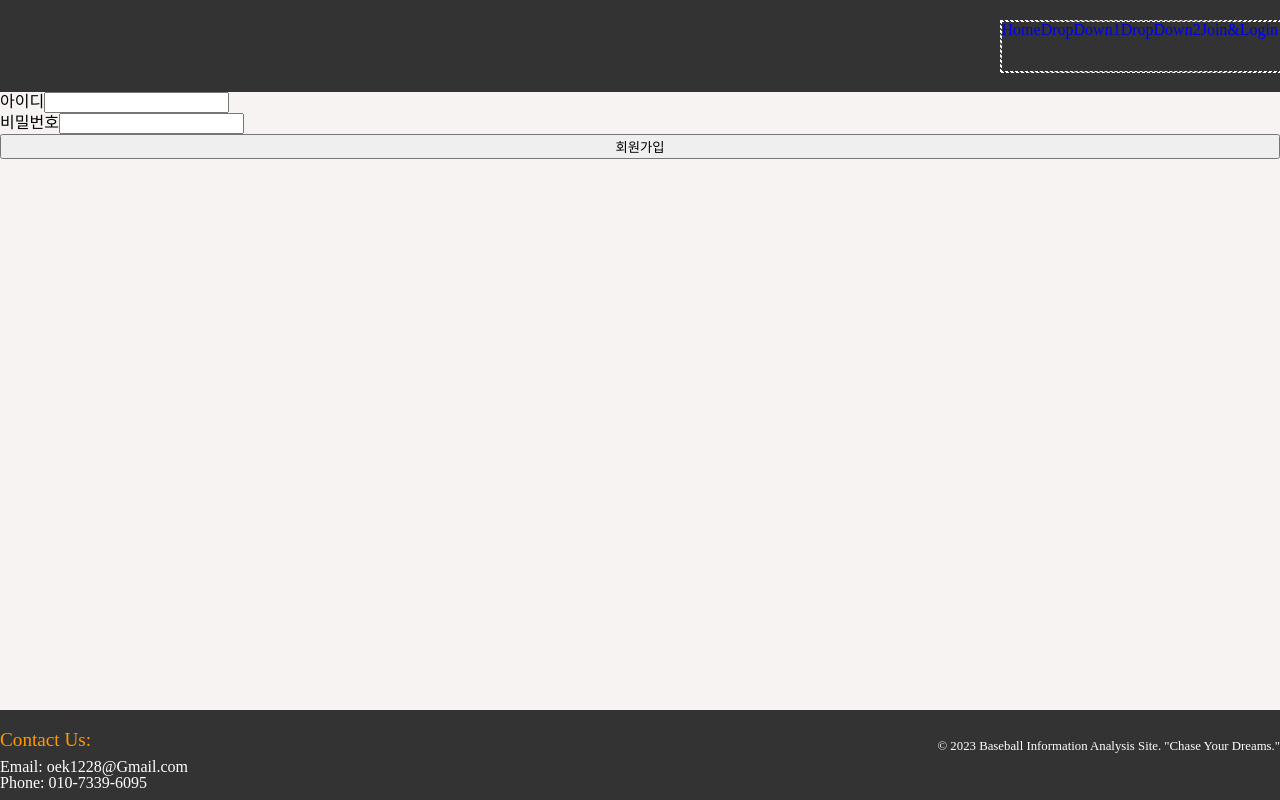
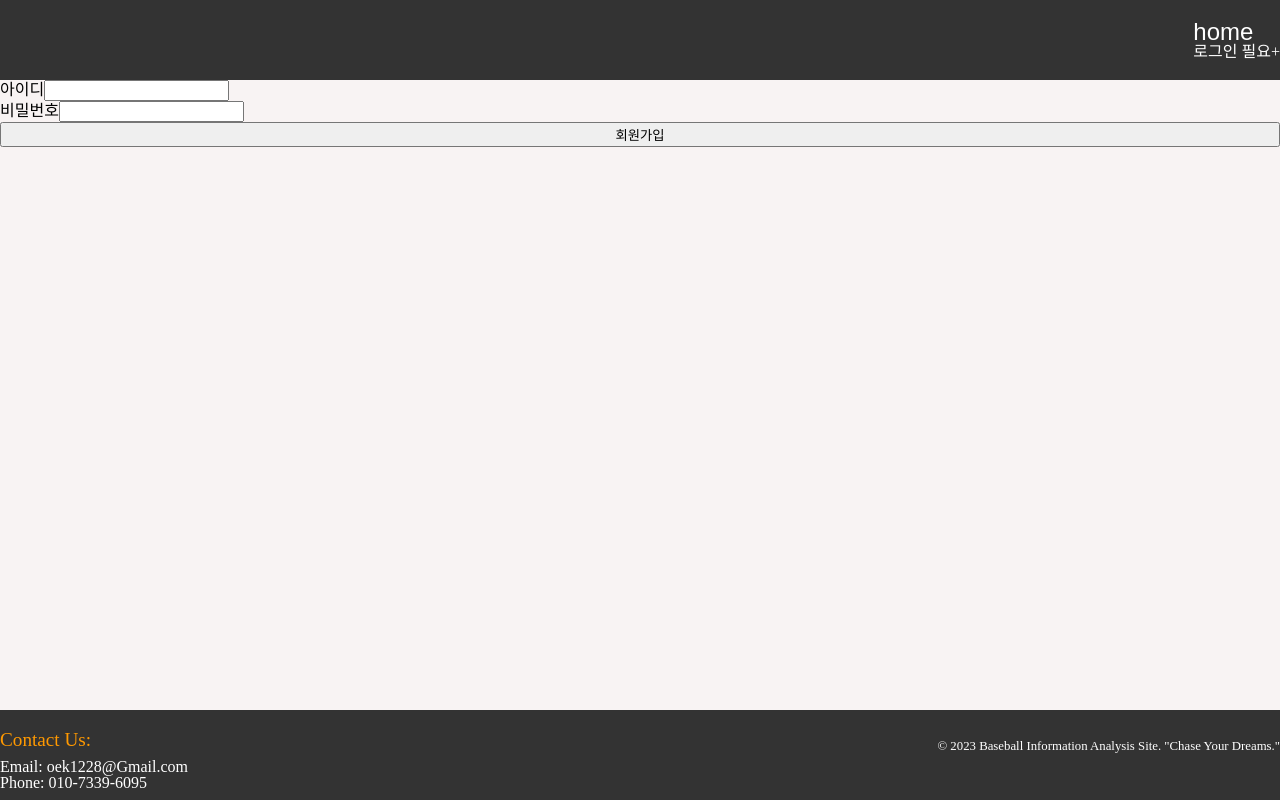
Before and after one commit to OhEunGuel/sportsfront, a React (Create React App) app: page /join in a window 1280 px wide. Built offline with nearby package versions, Linux system fonts and the light colour scheme.

Commit message:
10/17 header edit

```diff
--- a/src/components/ChatRoom.js
+++ b/src/components/ChatRoom.js
@@ -78,8 +78,10 @@ const ChatRoom = () =>{
 
     const handleSubmit = (event, chat) => { // 보내기 버튼 눌렀을 때 publish
         event.preventDefault();
-        console.log(chat)
-        publish(chat);
+        if(chat){
+            console.log( "chatting :"+ chat)
+            publish(chat);
+        }
     };
 
     useEffect(() => {
--- a/src/pages/layout/Header.js
+++ b/src/pages/layout/Header.js
@@ -2,12 +2,12 @@ import React, {useEffect, useState} from 'react';
 import styled from 'styled-components';
 import { Link } from 'react-router-dom';
 import {fetchUser} from "../../api/UserAPI";
-import { Container, Nav, Navbar, NavDropdown} from "react-bootstrap";
 
 const Header = () => {
 
     const [user, setUser] = useState({});
     const ACCESS_TOKEN = localStorage.getItem('accessToken');
+    const [view, setView] = useState(false);
 
     useEffect(() => {
         if (ACCESS_TOKEN) {
@@ -23,61 +23,49 @@ const Header = () => {
     const handleLogout = async () => {
         localStorage.clear();
     }
+
+    const onClickDown = (e) => {
+        setView(!view);
+    }
+
   return (
     <div className="header">
-      <NavbarContainer>
-          {/*<Navbar.Brand href="/">*/}
-          {/*    Home*/}
-          {/*</Navbar.Brand>*/}
-        <NavbarContainer>
-                <Nav.Link href="/">Home</Nav.Link>
-                <NavDropdown title="DropDown1" id="collasible-nav-dropdown">
-                    <NavDropdown.Item to="/dropdown1/menu1">Menu1</NavDropdown.Item>
-                    <NavDropdown.Item to="/dropdown1/menu2">Menu2</NavDropdown.Item>
-                    <NavDropdown.Item to="/dropdown1/menu3">Menu3</NavDropdown.Item>
-                </NavDropdown>
-                <NavDropdown title="DropDown2" id="collasible-nav-dropdown">
-                    <NavDropdown.Item to="/dropdown2/menu1">Menu1</NavDropdown.Item>
-                    <NavDropdown.Item to="/dropdown2/menu2">Menu2</NavDropdown.Item>
-                    <NavDropdown.Item to="/dropdown2/menu3">Menu3</NavDropdown.Item>
-                </NavDropdown>
-
-                {ACCESS_TOKEN
-                    ?
-                    <NavDropdown title={user.name + "님 환영합니다"} id="collasible-nav-dropdown">
-                        <NavDropdown.Item href="/my-page">MyPage</NavDropdown.Item>
-                        <NavDropdown.Item href="/" onClick={handleLogout}>로그아웃</NavDropdown.Item>
-                    </NavDropdown>
-                    :
-                    <NavDropdown title="Join&Login" id="collasible-nav-dropdown">
-                        <NavDropdown.Item href="/login">Login</NavDropdown.Item>
-                        <NavDropdown.Item href="/join">SignUp</NavDropdown.Item>
-                    </NavDropdown>
+        <ul>
+            <li><NavbarLink to="/">home</NavbarLink></li>
+        {ACCESS_TOKEN
+            ?
+            <li onClick={onClickDown}>
+                {user.name}님 환영합니다.
+                {view? "^":"v"}
+                {view &&
+                    <ul>
+                        <li><NavbarLink to="/my-page">마이페이지</NavbarLink></li>
+                        <li><NavbarLink to="/" onClick={handleLogout}>로그아웃</NavbarLink></li>
+                    </ul>
                 }
-        </NavbarContainer>
-      </NavbarContainer>
+            </li>
+            :
+            <li onClick={onClickDown}>
+                로그인 필요
+                {view? "-":"+"}
+                {view &&
+                    <ul>
+                        <li><NavbarLink to="/login">로그인</NavbarLink></li>
+                        <li><NavbarLink to="/join" >회원가입</NavbarLink></li>
+                    </ul>
+                }
+            </li>
+        }
+        </ul>
     </div>
   );
 };
 
 export default Header;
 
-export const NavbarContainer = styled.nav`
-  width: 100%;
-  height: 50px;
-  display: flex;
-  flex-direction: row;
-  border: dashed white 1px;
-`;
-
-// export const NavDropdown = styled.menuitem`
-//   color: white;
-// `;
-
 export const NavbarLink = styled(Link)`
   color: white;
   font-size: x-large;
   font-family: Arial, Helvetica, sans-serif;
   text-decoration: none;
-  margin: 10px;
 `;
--- a/src/pages/main/index.js
+++ b/src/pages/main/index.js
@@ -3,7 +3,6 @@ import SidebarRightLayout from "../layout/SidebarRightLayout";
 import ListLayout from "../layout/ListLayout";
 import SidebarLeftLayout from "../layout/SidebarLeftLayout";
 import {NavbarLink} from "../layout/Header";
-import Match from "../match";
 import MatchList from "../../components/MatchList";
 
 function Main() {
```
